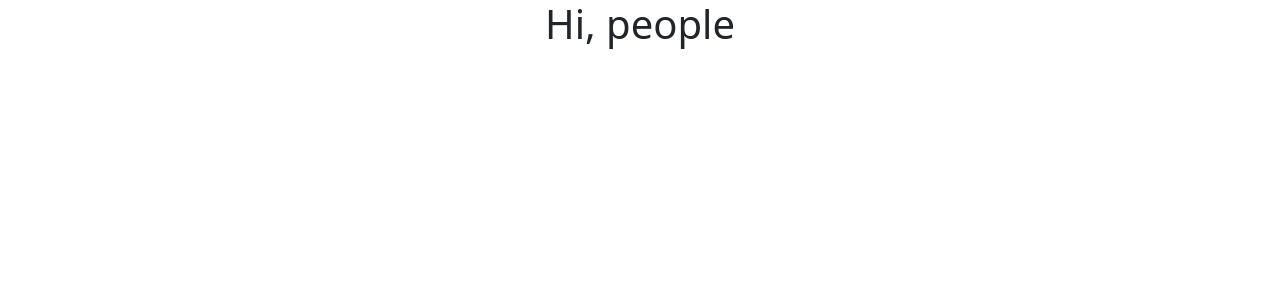
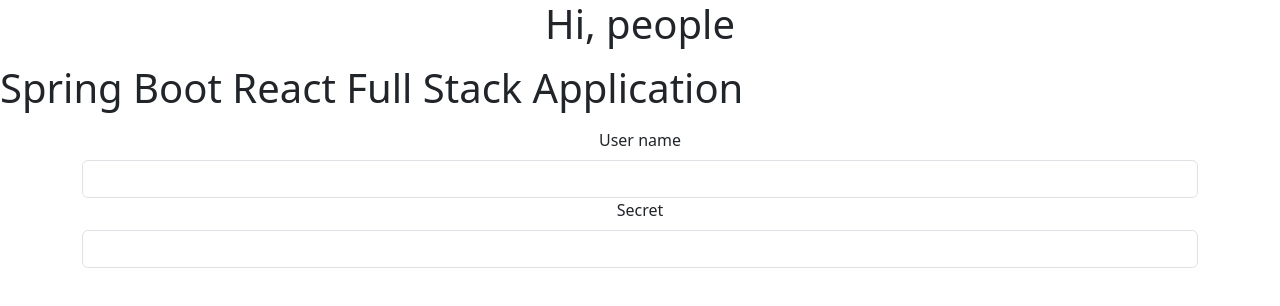
Before and after one commit to Miosota/secret_demo, a React (Create React App) app in the folder react-client/: page / in a window 1280 px wide. Shown: the top 306 px of the page. Built offline with nearby package versions, Linux system fonts and the light colour scheme.

Commit message:
some additions on the client side for userComponent

```diff
--- a/react-client/package.json
+++ b/react-client/package.json
@@ -13,6 +13,7 @@
     "axios": "^1.7.7",
     "bootstrap": "^5.3.3",
     "react": "^18.3.1",
+    "react-bootstrap": "^2.10.5",
     "react-dom": "^18.3.1",
     "react-router-dom": "^6.28.0",
     "react-scripts": "5.0.1",
--- a/react-client/src/App.tsx
+++ b/react-client/src/App.tsx
@@ -2,14 +2,18 @@
 import "bootstrap/dist/css/bootstrap.min.css";
 import './App.css';
 
-import UserComponent from "./components/user.component";
+import AppBar from './components/appbar.component';
+import User from './components/user.component';
+
+// import UserComponent from "./components/user.component";
 // import SecretComponent from "./components/secret.component";
 
 function App() {
   return (
     <div className="App">
-
       <h1>Hi, people</h1>
+      <AppBar/>
+      <User/>
     </div>
   );
 }
--- /dev/null
+++ b/react-client/src/components/appbar.component.tsx
@@ -0,0 +1,16 @@
+import React from "react";
+import NavBar from "react-bootstrap/Navbar";
+import ToolBar from "react-bootstrap/ButtonToolbar";
+
+
+export default function AppBar() {
+    return (
+        <div className="appbar">
+          <NavBar>
+            <ToolBar>
+                <h1>Spring Boot React Full Stack Application</h1>
+            </ToolBar>
+          </NavBar>
+        </div>
+      );
+}
--- a/react-client/src/components/user.component.tsx
+++ b/react-client/src/components/user.component.tsx
@@ -1,16 +1,37 @@
-import { Component, ChangeEvent } from "react";
+import React, { Component, ChangeEvent } from "react";
 import {useParams } from "react-router-dom";
 
-interface RouterProps {
-    id: string;
+import Form from 'react-bootstrap/Form';
+import Container from 'react-bootstrap/Container';
+
+// interface RouterProps {
+//     id: string;
+// }
+
+// let {id} = useParams();
+
+// type State = {
+//     name: string,
+// }
+
+// const UserComponent: React.FC = () => {
+
+// }
+
+export default function User() {
+
+    return (
+        <Container>
+            <Form.Label htmlFor="userName">User name</Form.Label>
+            <Form.Control
+                type="string"
+                id="userName"
+            />
+            <Form.Label htmlFor="secretText">Secret</Form.Label>
+            <Form.Control
+                type="string"
+                id="secretText"
+            />
+        </Container>
+    );
 }
-
-let {id} = useParams();
-
-type State = {
-    name: string,
-}
-
-export default class UserComponent extends Component<State> {
-
-}
```
Also changed, not shown: 1 other file (tests, documents, lock files or other folders).
